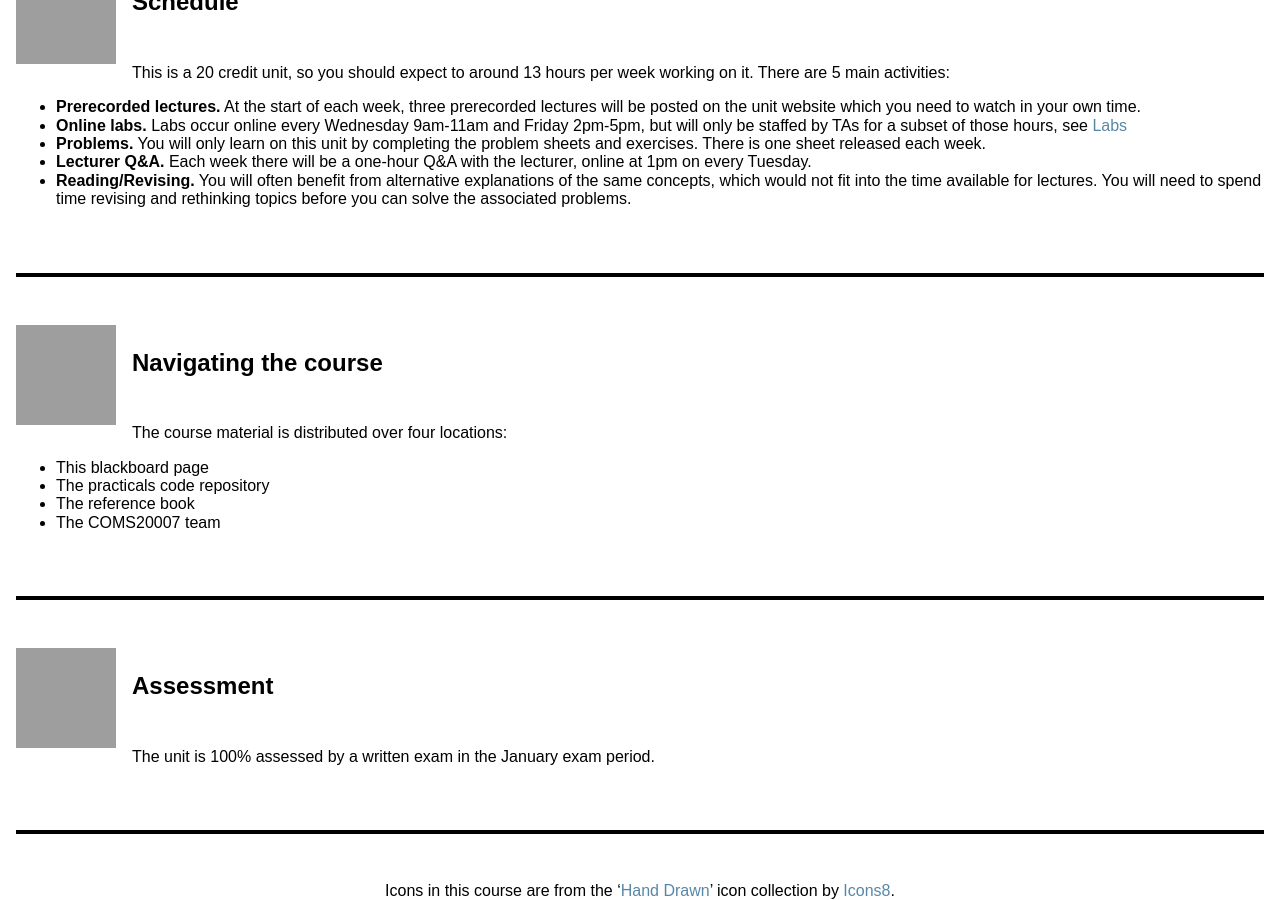
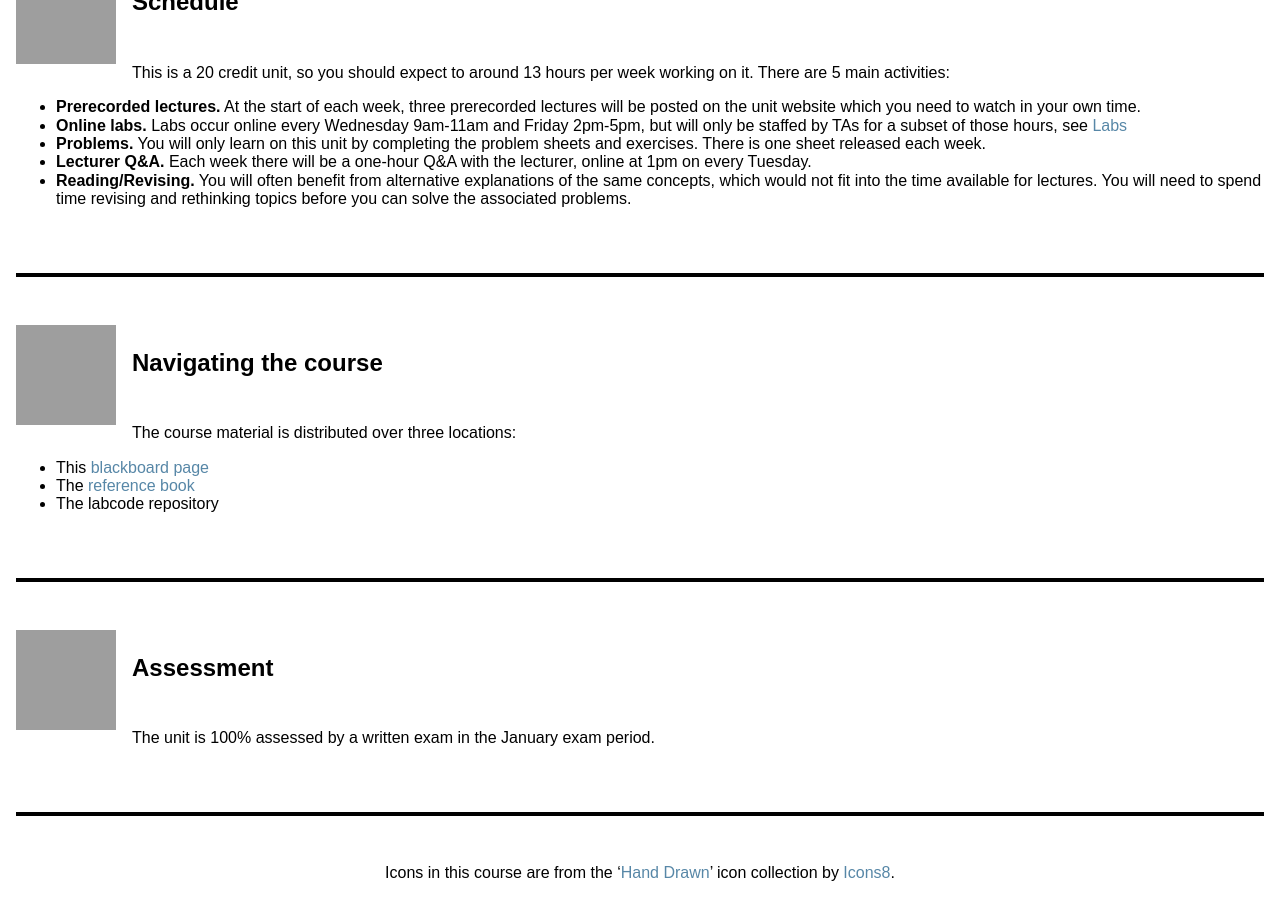
Before and after one commit to uob-coms20007/webpages, a Jekyll site: the page built from welcome.md, in a window 1280 px wide and 900 px high, scrolled down 739 px. Built offline with Jekyll 4.4.1, drawn with Linux system fonts in a browser that asks for light colours; nearby versions of some CDN libraries; grey boxes are pictures that could not be loaded.

Commit message:
Add links to welcome

```diff
--- a/welcome.md
+++ b/welcome.md
@@ -41,11 +41,14 @@ This is a 20 credit unit, so you should expect to around 13 hours per week worki
 ![map and marker](/bbcswebdav/xid-15830567_4){: .icon }
 ## Navigating the course
 
-The course material is distributed over four locations:
-* This blackboard page
-* The practicals code repository
-* The reference book
-* The COMS20007 team
+The course material is distributed over three locations:
+* This [blackboard page][bb]
+* The [reference book][rf]
+* The labcode repository
+
+[bb]: (https://www.ole.bris.ac.uk/auth-saml/saml/login?apId=_183_1&redirectUrl=https%3A%2F%2Fwww.ole.bris.ac.uk%2Fwebapps%2Fblackboard%2Fexecute%2FcourseMain%3Fcourse_id%3D_247719_1)
+[rf]: (https://uob-coms20007.github.io/reference/)
+[lc]: (https://github.com/uob-coms20007/labcode.git)
 
 * * *
 
```
